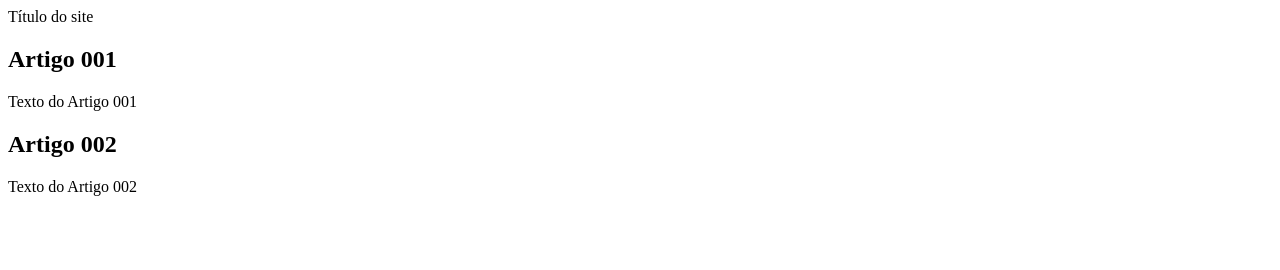
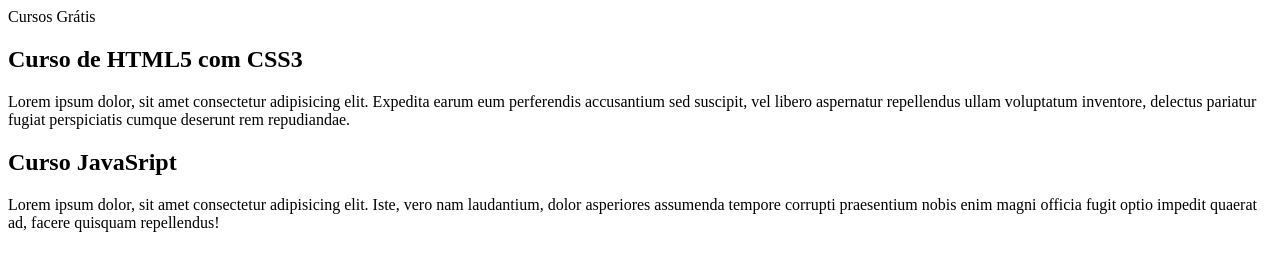
Before and after one commit to Douglas-Lucas/projeto-site, a plain HTML site: page index.html in a window 1280 px wide. Drawn offline with Linux system fonts and the light colour scheme.

Commit message:
comecei a escrever o conteúdo

```diff
--- a/index.html
+++ b/index.html
@@ -8,14 +8,24 @@
   </head>
   <body>
     <main>
-      <header>Título do site</header>
+      <header>Cursos Grátis</header>
       <article>
-        <h2>Artigo 001</h2>
-        <p>Texto do Artigo 001</p>
+        <h2>Curso de HTML5 com CSS3</h2>
+        <p>
+          Lorem ipsum dolor, sit amet consectetur adipisicing elit. Expedita
+          earum eum perferendis accusantium sed suscipit, vel libero aspernatur
+          repellendus ullam voluptatum inventore, delectus pariatur fugiat
+          perspiciatis cumque deserunt rem repudiandae.
+        </p>
       </article>
       <article>
-        <h2>Artigo 002</h2>
-        <p>Texto do Artigo 002</p>
+        <h2>Curso JavaSript</h2>
+        <p>
+          Lorem ipsum dolor, sit amet consectetur adipisicing elit. Iste, vero
+          nam laudantium, dolor asperiores assumenda tempore corrupti
+          praesentium nobis enim magni officia fugit optio impedit quaerat ad,
+          facere quisquam repellendus!
+        </p>
       </article>
     </main>
   </body>
```
